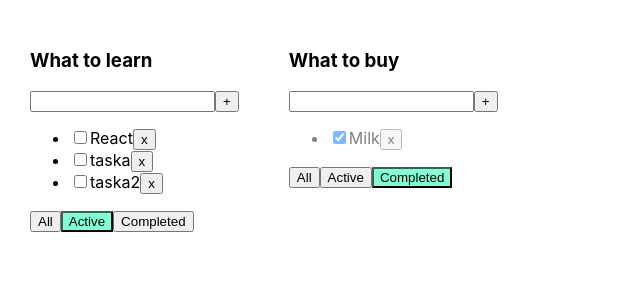
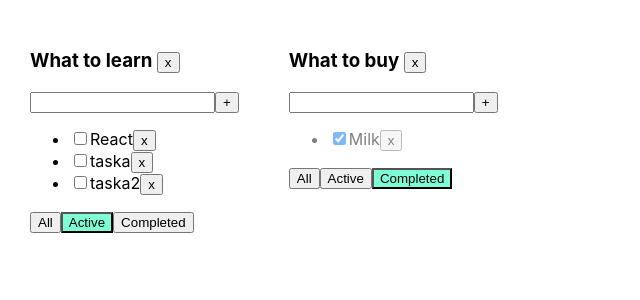
Before and after one commit to IvanMinets/todolist-noviy, a React (Create React App) app: page / in a window 1280 px wide. Shown: the top 300 px of the page, without its empty margins (0-640 px from the left). Built offline with nearby package versions, Linux system fonts and the light colour scheme.

Commit message:
creating callback for todolist deleting

```diff
--- a/src/App.tsx
+++ b/src/App.tsx
@@ -51,6 +51,13 @@
         {id: todolistId2, title: "What to buy", filter: "completed"}
     ])
 
+    let removeTodoList = (todoListId: string) => {
+        let filteredTodolist = todolists.filter( tl => tl.id !== todoListId)
+        setTodoLists(filteredTodolist);
+        delete tasksObj[todoListId];
+        setTasks({...tasksObj});
+    }
+
     let [tasksObj, setTasks] = useState({
         [todolistId1]: [{id: v1(), title: "CSS", isDone: true},
             {id: v1(), title: "JS", isDone: true},
@@ -85,6 +92,7 @@
                         addTask={addTask}
                         changeTaskStatus={changeStatus}
                         filter={tl.filter}
+                        removeTodoList={removeTodoList}
                     />
                 })
             }
--- a/src/Todolist.tsx
+++ b/src/Todolist.tsx
@@ -15,6 +15,7 @@
     addTask: (title: string, todolistId: string) => void
     changeTaskStatus: (taskId: string, isDone: boolean, todolistId: string) => void
     filter: FilterValuesType
+    removeTodoList: (todoListId: string) => void
 }
 
 function Todolist(props: PropsType) {
@@ -42,10 +43,13 @@
     const onAllClickHandler = () => props.changeFilter("all", props.id); //функция для фильтрации всех тасок
     const onActiveClickHandler = () => props.changeFilter("active", props.id); //функция для фильтрации активных тасок
     const onCompletedClickHandler = () => props.changeFilter("completed", props.id);//функция для фильтрации выполненных тасок
+    const removeTodoList = () => {
+        props.removeTodoList(props.id);
+    }
 
     return (
         <div>
-            <h3>{props.title}</h3>
+            <h3>{props.title} <button onClick={removeTodoList}>x</button></h3>
             <div>
                 <input value={newTaskTitle}
                        onChange={onNewTitleChangeHandler}
```
